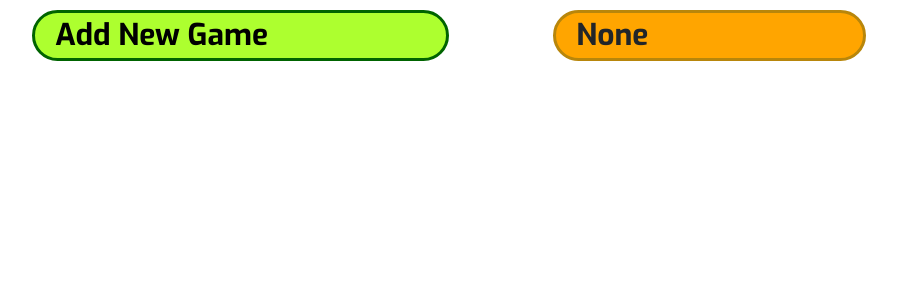
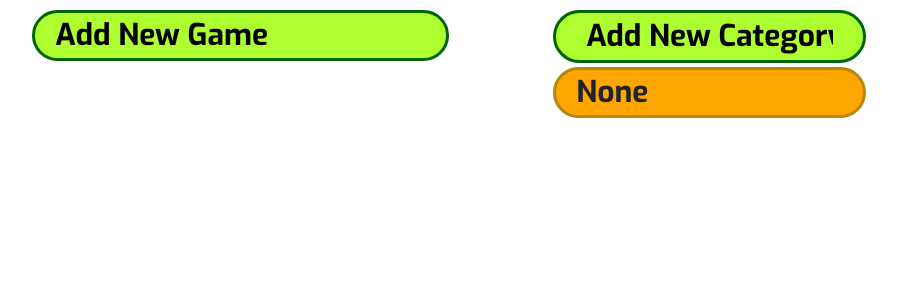
Before and after one commit to Code-Institute-Submissions/FortyTwoFortyTwo-GameList, a Flask app: page / in a window 1280 px wide. Shown: the part 48-348 px from the top of the page, without its empty margins (191-1088 px from the left). Run offline with Flask 2, Linux system fonts and the light colour scheme; data that the repository does not hold is empty; some libraries are stand-ins or nearby versions.

Commit message:
Add new category input
Allow new category to be created

```diff
--- a/app.py
+++ b/app.py
@@ -61,6 +61,11 @@ def game_delete():
     mongo.db.games.delete_one({"_id": ObjectId(request.form['id'])})
     return request.form['id']
 
+@app.route("/category_insert", methods=['POST'])
+def category_insert():
+    x = mongo.db.categories.insert_one({"name": request.form['name']})
+    return str(x.inserted_id)
+
 if __name__ == "__main__":
     app.run(host=os.environ.get("IP"),
             port=os.environ.get("PORT"),
--- a/static/css/style.css
+++ b/static/css/style.css
@@ -11,7 +11,7 @@
 	border-width: 0.2rem;
 }
 
-p {
+p, .text-basic {
 	padding-left: 30px;
 	padding-right: 30px;
 	margin-top: 2px;
@@ -64,6 +64,12 @@ input[readonly], textarea[readonly] {
 	width: 100%;
 }
 
+/* ---------------------------------- Categories */
+
+#categories-new {
+	width: 100%;
+}
+
 /* ---------------------------------- Colors */
 
 .color-red {
--- a/static/js/main.js
+++ b/static/js/main.js
@@ -129,3 +129,34 @@ $(document).on("click", ".game-delete", function ()
 		});
 	}
 });
+
+/*
+Called when new category button is on focus to be typed in home page
+*/
+$(document).on("focus", "#categories-new", function ()
+{
+	//Clear text so it can easily be typed
+	$(this).val("");
+});
+
+/*
+Called when new category button is no longer focused to be typed in home page
+*/
+$(document).on("blur", "#categories-new", function ()
+{
+	let value = $("#categories-new")[0].value;
+
+	//Set text back to what it was
+	$("#categories-new").val("Add New Category");
+
+	//If nothing entered, dont create new category
+	if (value == "")
+		return;
+
+	//Insert new category in database
+	$.post("/category_insert", {name: value}, function(data, status)
+	{
+		//Add html underneath new category input for newly created category
+		$('<p data-id="' + data + '" class="border-basic color-blue">' + value + '</p>').insertAfter("#categories-new");
+	});
+});
--- a/templates/index.html
+++ b/templates/index.html
@@ -34,6 +34,8 @@
 
 			<!-- List of categories -->
 			<div class="col-6 offset-0 offset-md-1 col-md-3">
+				<input class="text-basic border-basic color-green" type="text" id="categories-new" name="categories" value="Add New Category">
+
 				{% for category in categories | reverse %}
 					<p class="border-basic color-blue">{{ category.name }}</p>
 				{% endfor %}
```
